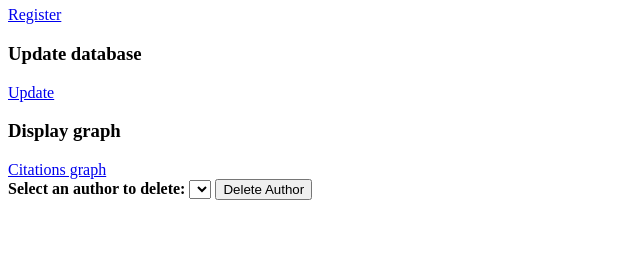
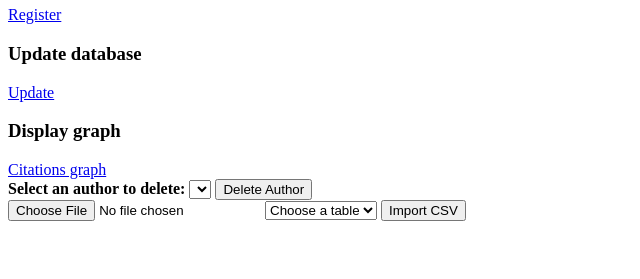
Before and after one commit to Andrew6k/Licenta, a PHP site: page /adminPage.php in a window 1280 px wide. Shown: the part 521-800 px from the top of the page, without its empty margins (0-640 px from the left). Run offline with PHP 8.4, Linux system fonts and the light colour scheme; the visitor is signed in with stand-in values (Sample User, id 1); data that the repository does not hold is empty.

Commit message:
optImport

```diff
--- a/web/adminPage.php
+++ b/web/adminPage.php
@@ -130,5 +130,17 @@ if(isset($_COOKIE['message'])){
   echo "<h4>$message</h4>";}
 ?>
 </div>
+
+<div class="buttons-import">
+        <form action="adminPage.php" method="post" enctype="multipart/form-data">
+            <input type="file" class="btn-submit" name="file" accept=".csv">
+            <select name="table-select" id="table-select">
+              <option value="">Choose a table</option>
+              <option value="journals">Journals</option>
+              <option value="conferences">Conferences</option>
+            </select>
+            <input type="submit" class="btn-submit" name="iCSV" value="Import CSV">
+        </form>
+    </div>
 </body>
 </html>
```
Also changed, not shown: web/editPublications.php (+25 -8 lines).
